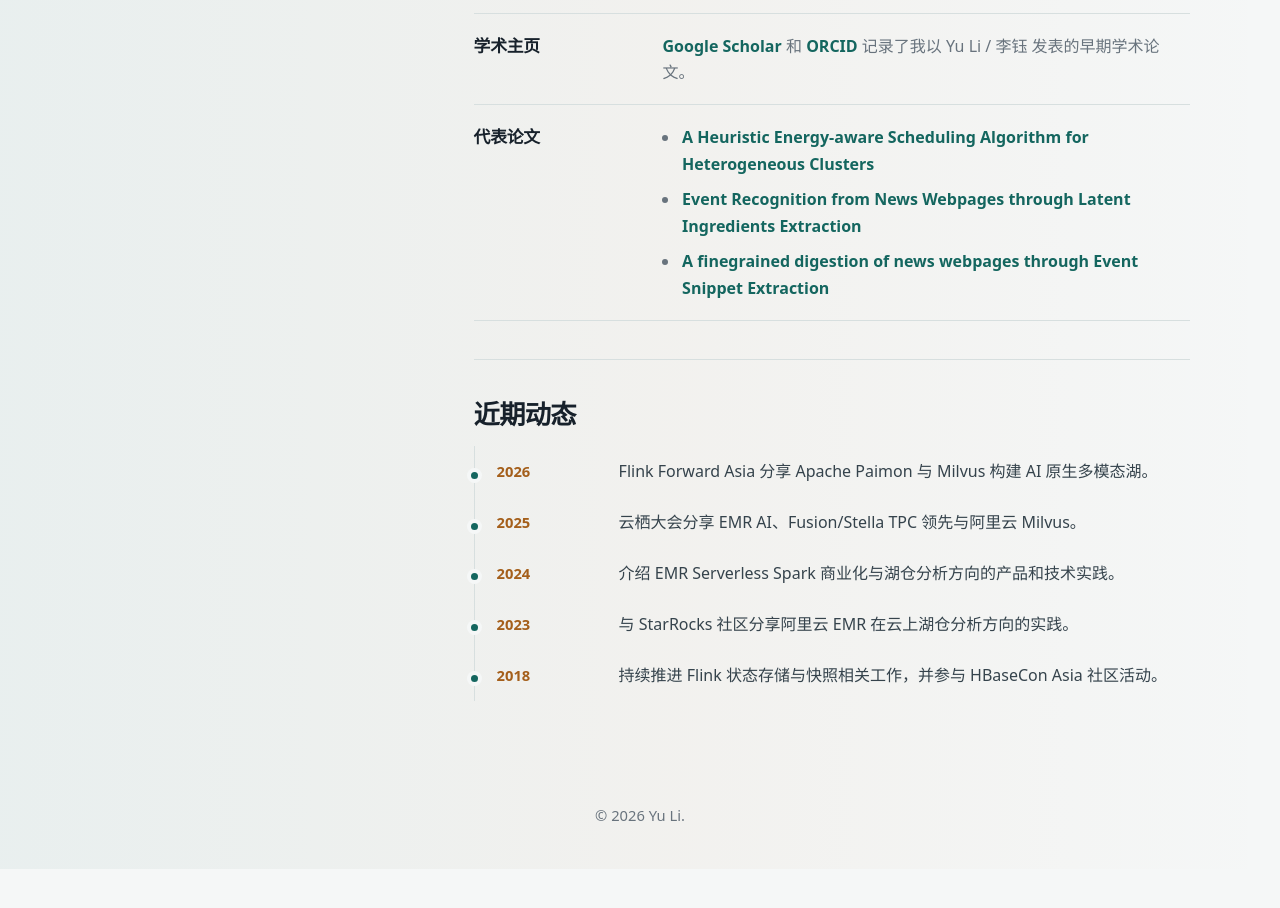
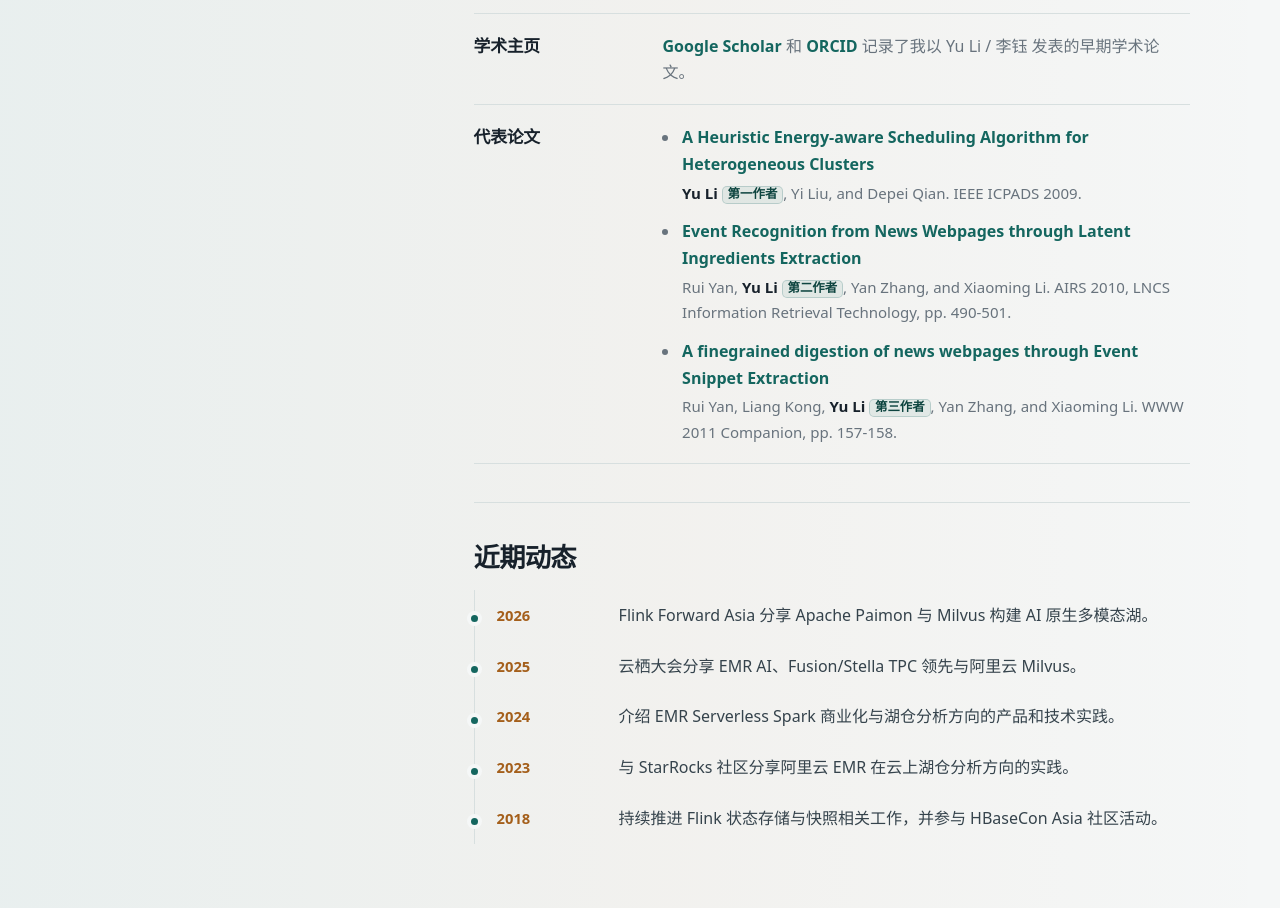
Before and after one commit to carp84/carp84.github.io, a plain HTML site: page zh.html in a window 1280 px wide. Shown: the part 1940-2848 px from the top of the page. Before the commit the page ends 2809 px from the top, so only its background shows below. Drawn offline with Linux system fonts and the light colour scheme.

Commit message:
Improve academic paper attribution

```diff
--- a/styles.css
+++ b/styles.css
@@ -344,7 +344,7 @@ a:hover {
 
 .paper-list {
   display: grid;
-  gap: 8px;
+  gap: 12px;
   max-width: 78ch;
   margin: 0;
   padding-left: 1.1rem;
@@ -353,6 +353,37 @@ a:hover {
 
 .paper-list li {
   padding-left: 2px;
+}
+
+.paper-title {
+  display: block;
+}
+
+.paper-meta {
+  display: block;
+  margin-top: 3px;
+  color: var(--muted-soft);
+  font-size: 0.94rem;
+}
+
+.paper-meta strong {
+  color: var(--ink);
+  font-weight: 700;
+}
+
+.author-position {
+  display: inline-flex;
+  align-items: center;
+  min-height: 1.45em;
+  padding: 0 0.38em;
+  border: 1px solid rgba(20, 102, 95, 0.2);
+  border-radius: 5px;
+  background: rgba(20, 102, 95, 0.08);
+  color: var(--accent-dark);
+  font-size: 0.78rem;
+  font-weight: 700;
+  line-height: 1.2;
+  vertical-align: 0.08em;
 }
 
 .table-wrap {
--- a/zh.html
+++ b/zh.html
@@ -157,9 +157,18 @@
             <article>
               <h3>代表论文</h3>
               <ul class="paper-list">
-                <li><a href="https://doi.org/10.1109/ICPADS.2009.33">A Heuristic Energy-aware Scheduling Algorithm for Heterogeneous Clusters</a></li>
-                <li><a href="https://doi.org/10.1007/978-3-642-17187-1_47">Event Recognition from News Webpages through Latent Ingredients Extraction</a></li>
-                <li><a href="https://doi.org/10.1145/1963192.1963272">A finegrained digestion of news webpages through Event Snippet Extraction</a></li>
+                <li>
+                  <a class="paper-title" href="https://doi.org/10.1109/ICPADS.2009.33">A Heuristic Energy-aware Scheduling Algorithm for Heterogeneous Clusters</a>
+                  <span class="paper-meta"><strong>Yu Li</strong> <span class="author-position">第一作者</span>, Yi Liu, and Depei Qian. IEEE ICPADS 2009.</span>
+                </li>
+                <li>
+                  <a class="paper-title" href="https://doi.org/10.1007/978-3-642-17187-1_47">Event Recognition from News Webpages through Latent Ingredients Extraction</a>
+                  <span class="paper-meta">Rui Yan, <strong>Yu Li</strong> <span class="author-position">第二作者</span>, Yan Zhang, and Xiaoming Li. AIRS 2010, LNCS Information Retrieval Technology, pp. 490-501.</span>
+                </li>
+                <li>
+                  <a class="paper-title" href="https://doi.org/10.1145/1963192.1963272">A finegrained digestion of news webpages through Event Snippet Extraction</a>
+                  <span class="paper-meta">Rui Yan, Liang Kong, <strong>Yu Li</strong> <span class="author-position">第三作者</span>, Yan Zhang, and Xiaoming Li. WWW 2011 Companion, pp. 157-158.</span>
+                </li>
               </ul>
             </article>
           </div>
```
Also changed, not shown: index.html (+12 -3 lines).
